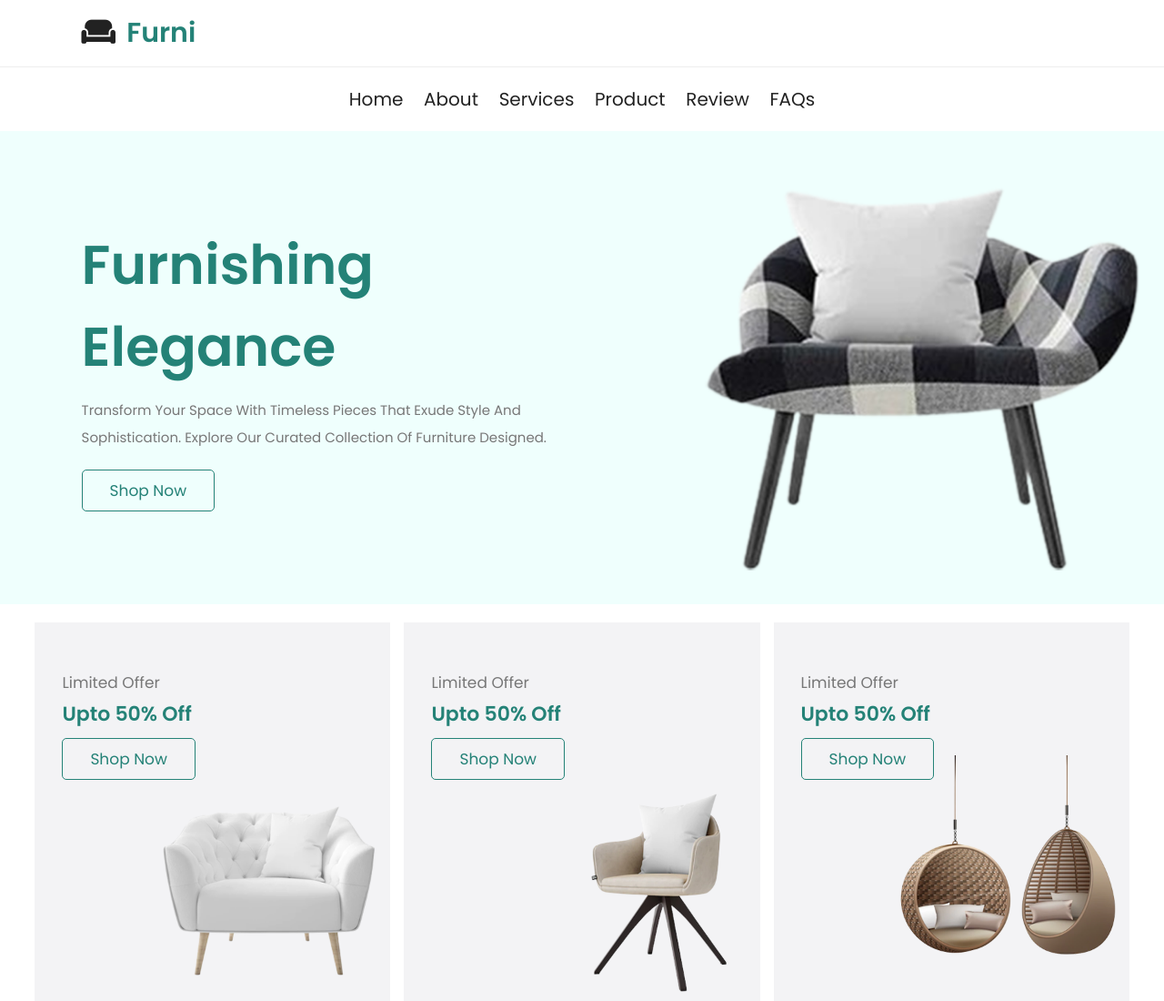
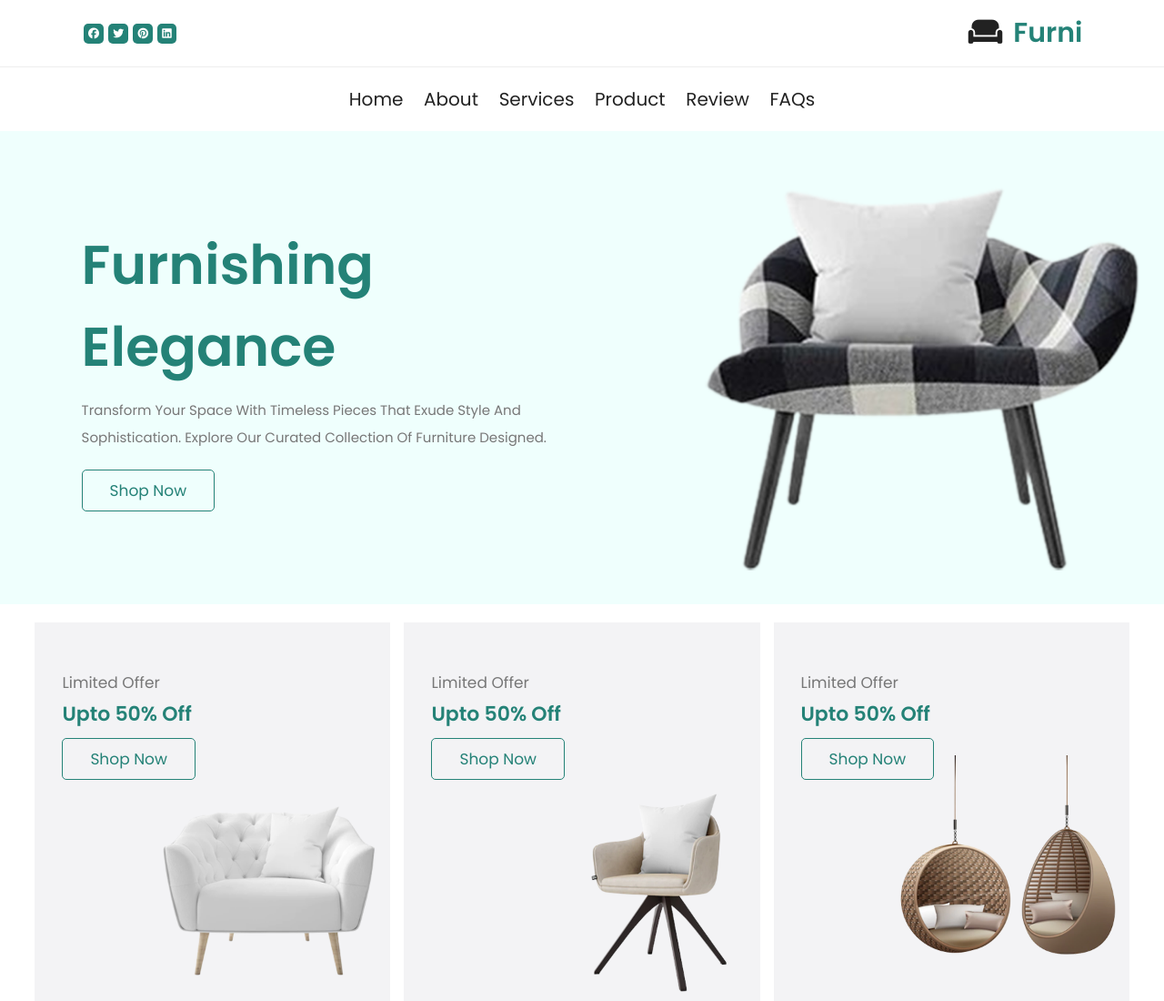
Before and after one commit to naufalganteng1/furniture-landingpage, a plain HTML site: page index.html in a window 1280 px wide. Shown: the top 1100 px of the page at 91% size. Drawn offline with nearby package versions, Linux system fonts and the light colour scheme.

Commit message:
Update index.html

```diff
--- a/index.html
+++ b/index.html
@@ -21,7 +21,12 @@
 
             <div class="fas fa-bars" id="menu"></div>
 
-
+            <div class="social">
+                <a href="#" class="fab fa-facebook"></a>
+                <a href="#" class="fab fa-twitter"></a>
+                <a href="#" class="fab fa-pinterest"></a>
+                <a href="#" class="fab fa-linkedin"></a>
+            </div>
 
             <a href="#" class="logo"><i class="fas fa-couch"></i> furni</a>
 
```
